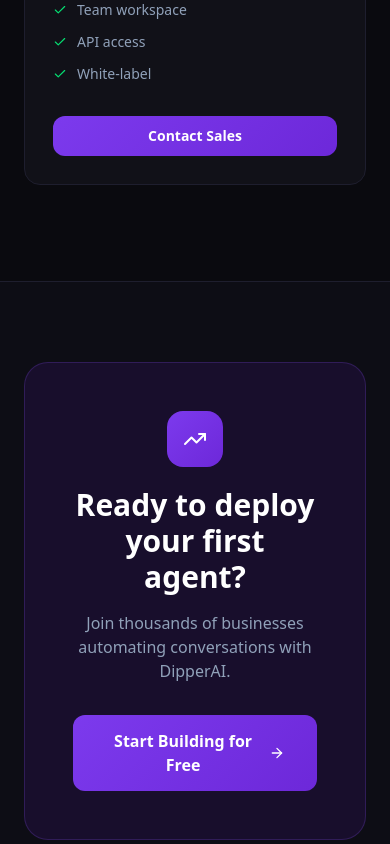
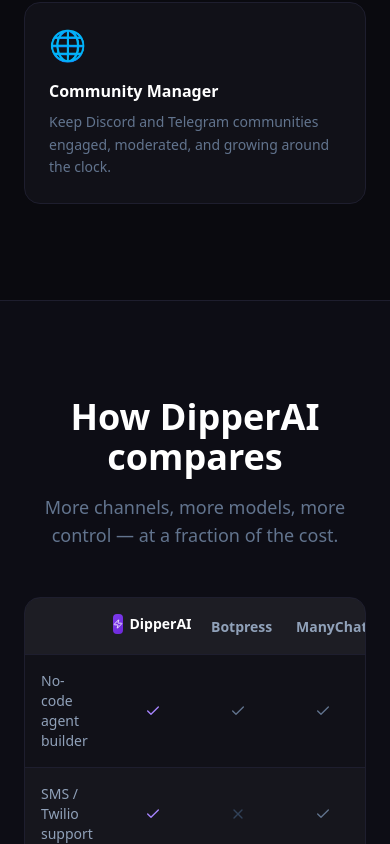
Before and after one commit to ZbienVC/dipper-ai, a React (Vite) app: page / in a window 390 px wide. Shown: the part 8216-9060 px from the top of the page. Built offline with nearby package versions, Linux system fonts and the light colour scheme; no server answers.

Commit message:
feat: integrations overhaul, agent builder improvements, landing page UX

```diff
--- a/src/pages/Landing.tsx
+++ b/src/pages/Landing.tsx
@@ -342,6 +342,66 @@
         </div>
       </section>
 
+      {/* Use Cases */}
+      <section className="py-24 px-6">
+        <div className="max-w-6xl mx-auto">
+          <div className="text-center mb-16">
+            <h2 className="text-4xl font-extrabold text-white mb-4">Built for every use case</h2>
+            <p className="text-lg text-slate-500 max-w-2xl mx-auto">Whether you're handling support, generating leads, or booking appointments — DipperAI has you covered.</p>
+          </div>
+          <div className="grid grid-cols-1 md:grid-cols-2 lg:grid-cols-3 gap-4">
+            {useCases.map(uc => (
+              <div key={uc.title} className="bg-[#111118] border border-[#1e1e2e] rounded-2xl p-6 hover:border-violet-500/30 transition-colors group">
+                <div className="text-3xl mb-4">{uc.emoji}</div>
+                <h3 className="font-bold text-white text-base mb-2">{uc.title}</h3>
+                <p className="text-slate-500 text-sm leading-relaxed">{uc.desc}</p>
+              </div>
+            ))}
+          </div>
+        </div>
+      </section>
+
+      {/* Comparison Table */}
+      <section className="py-24 px-6 bg-[#0d0d15] border-y border-[#1e1e2e]">
+        <div className="max-w-4xl mx-auto">
+          <div className="text-center mb-12">
+            <h2 className="text-4xl font-extrabold text-white mb-4">How DipperAI compares</h2>
+            <p className="text-lg text-slate-500">More channels, more models, more control — at a fraction of the cost.</p>
+          </div>
+          <div className="bg-[#111118] border border-[#1e1e2e] rounded-2xl overflow-hidden">
+            <div className="grid grid-cols-4 bg-white/5 border-b border-[#1e1e2e]">
+              <div className="p-4 col-span-1" />
+              <div className="p-4 text-center">
+                <div className="flex items-center justify-center gap-1.5">
+                  <div className="w-5 h-5 rounded flex items-center justify-center" style={{ background: 'linear-gradient(135deg, #7c3aed, #6d28d9)' }}><Zap size={10} className="text-white" /></div>
+                  <span className="font-bold text-white text-sm">DipperAI</span>
+                </div>
+              </div>
+              <div className="p-4 text-center">
+                <span className="font-semibold text-slate-400 text-sm">Botpress</span>
+              </div>
+              <div className="p-4 text-center">
+                <span className="font-semibold text-slate-400 text-sm">ManyChat</span>
+              </div>
+            </div>
+            {comparisonRows.map((row, i) => (
+              <div key={row.feature} className={`grid grid-cols-4 border-b border-[#1e1e2e] last:border-0 ${i % 2 === 0 ? '' : 'bg-white/[0.02]'}`}>
+                <div className="p-4 text-sm text-slate-400 flex items-center">{row.feature}</div>
+                <div className="p-4 flex items-center justify-center">
+                  {row.dipper ? <Check size={16} className="text-violet-400" /> : <X size={16} className="text-slate-700" />}
+                </div>
+                <div className="p-4 flex items-center justify-center">
+                  {row.botpress ? <Check size={16} className="text-slate-500" /> : <X size={16} className="text-slate-700" />}
+                </div>
+                <div className="p-4 flex items-center justify-center">
+                  {row.manychat ? <Check size={16} className="text-slate-500" /> : <X size={16} className="text-slate-700" />}
+                </div>
+              </div>
+            ))}
+          </div>
+        </div>
+      </section>
+
       {/* Pricing */}
       <section id="pricing" className="py-24 px-6">
         <div className="max-w-5xl mx-auto">
@@ -395,7 +455,7 @@
           <h2 className="text-3xl font-extrabold text-white mb-4">Ready to deploy your first agent?</h2>
           <p className="text-slate-400 mb-8">Join thousands of businesses automating conversations with DipperAI.</p>
           <Link to="/signup" className="gradient-btn inline-flex items-center gap-2 font-bold px-8 py-3.5 rounded-xl text-base">
-            Start Building for Free <ArrowRight size={18} />
+            Start Free — No Credit Card Required <ArrowRight size={18} />
           </Link>
         </div>
       </section>
```
